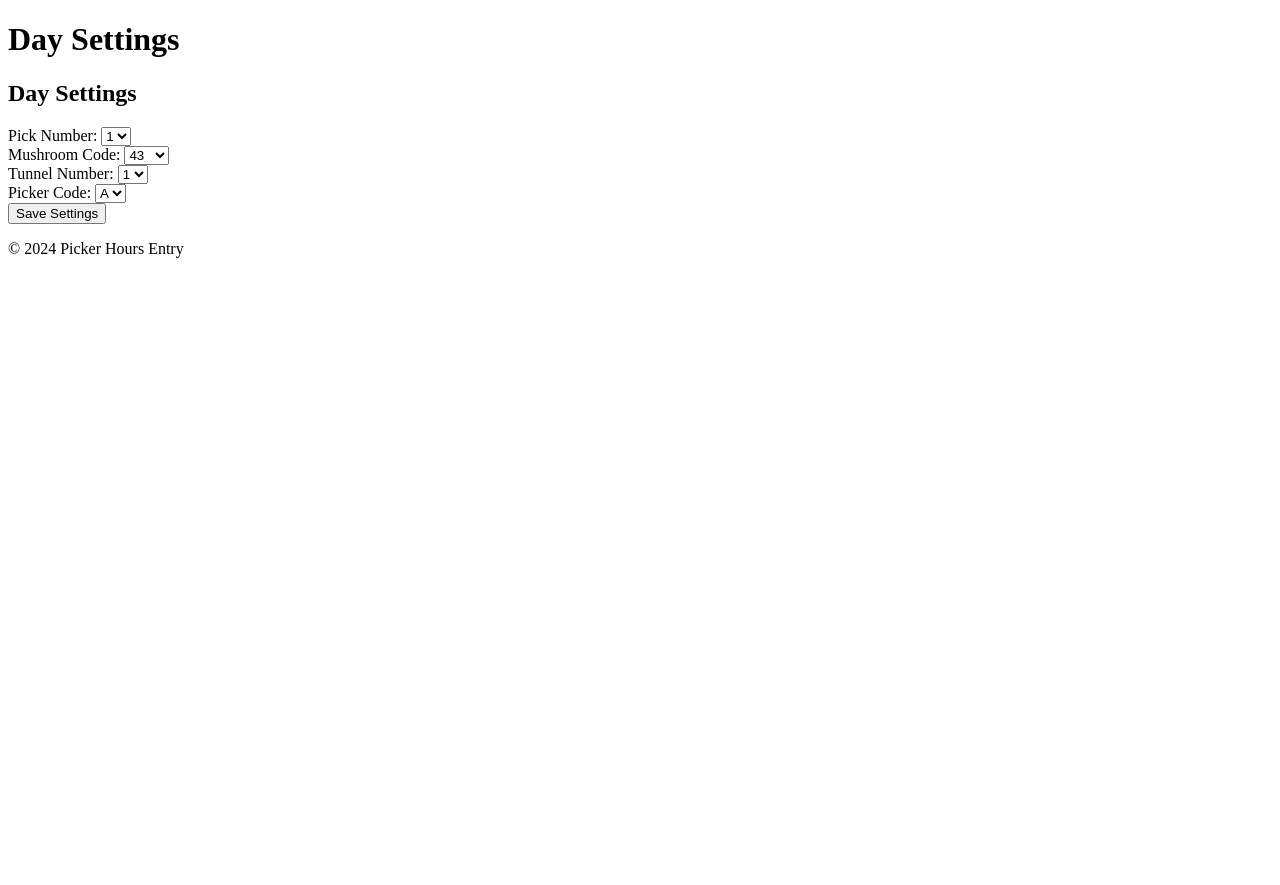
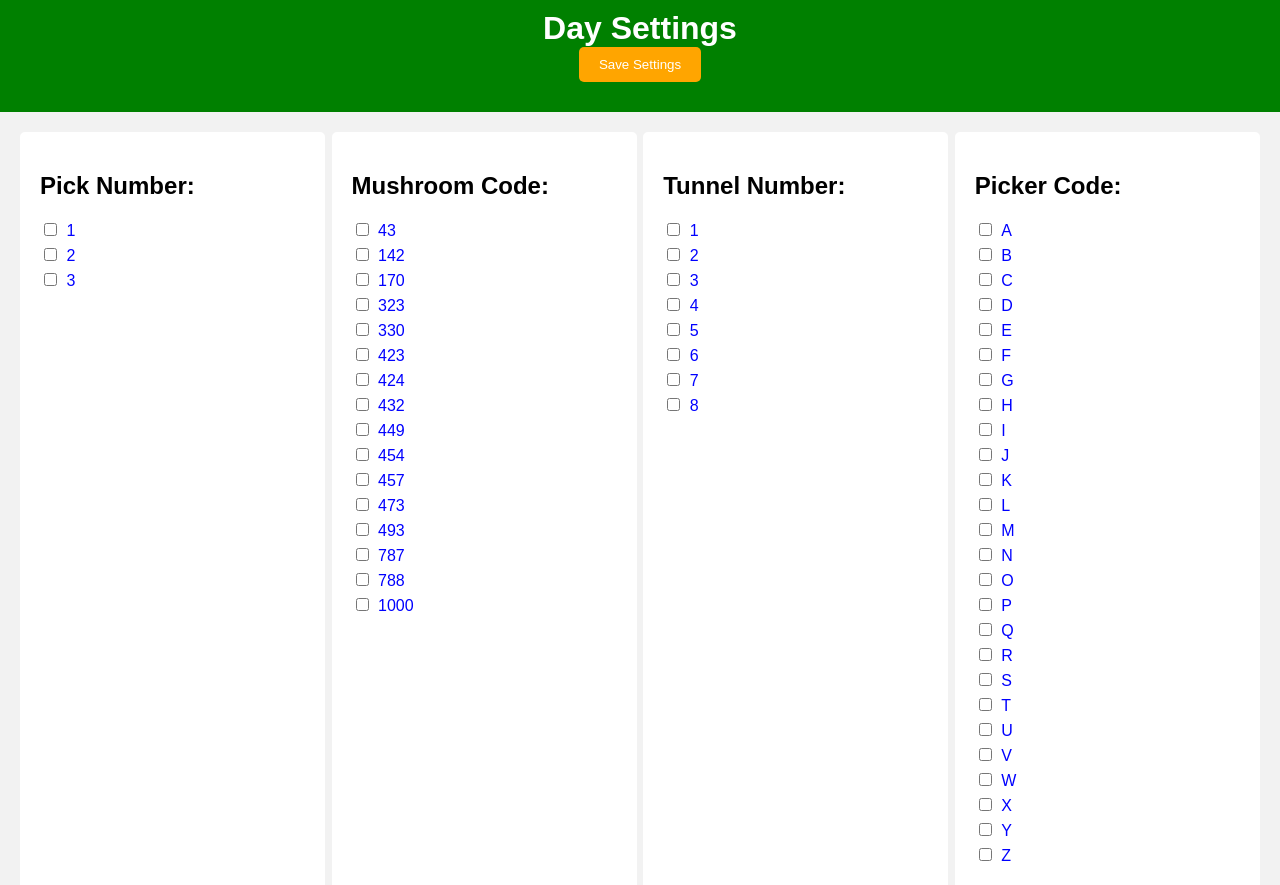
Before and after one commit to lazoriks/FamousPlaces_Country_Quiz, a website: page static/settings.html in a window 1280 px wide. Shown: the top 885 px of the page. Before the commit the page ends 800 px from the top, so only its background shows below. Drawn offline with Linux system fonts and the light colour scheme.

Commit message:
styling main page and setting page

```diff
--- a/static/settings.html
+++ b/static/settings.html
@@ -4,42 +4,150 @@
     <meta charset="UTF-8">
     <meta name="viewport" content="width=device-width, initial-scale=1.0">
     <title>Day Settings</title>
-    <link rel="stylesheet" href="styles.css">
+    <link rel="stylesheet" href="stylesS.css">
 </head>
 <body>
     <header>
         <h1>Day Settings</h1>
+        <button onclick="saveSettings()">Save Settings</button>
     </header>
     <main>
-        <section class="content">
-            <h2>Day Settings</h2>
-            <label for="pickNumber">Pick Number:</label>
-            <select id="pickNumber">
-                <option value="1">1</option>
-                <option value="2">2</option>
-                <option value="3">3</option>
-            </select><br>
-            <label for="mushroomCode">Mushroom Code:</label>
-            <select id="mushroomCode">
-                <option value="43">43</option>
-                <option value="142">142</option>
-                <option value="170">170</option>
-                <!-- Add other mushroom codes here -->
-            </select><br>
-            <label for="tunnelNumber">Tunnel Number:</label>
-            <select id="tunnelNumber">
-                <option value="1">1</option>
-                <option value="2">2</option>
-                <option value="3">3</option>
-                <!-- Add other tunnel numbers here -->
-            </select><br>
-            <label for="pickerCode">Picker Code:</label>
-            <select id="pickerCode">
-                <option value="A">A</option>
-                <option value="B">B</option>
-                <!-- Add other picker codes here -->
-            </select><br>
-            <button onclick="saveSettings()">Save Settings</button>
+        <div class="column">
+            <section class="content">
+                <h2>Pick Number:</h2>
+
+                <input type="checkbox" id="pick1" value="1">
+                <label for="pick1">1</label><br>
+                <input type="checkbox" id="pick2" value="2">
+                <label for="pick2">2</label><br>
+                <input type="checkbox" id="pick3" value="3">
+                <label for="pick3">3</label><br>
+            </section>
+        </div>
+
+        <div class="column">
+            <section class="content">
+                    <h2>Mushroom Code:</h2>
+
+
+                    <input type="checkbox" id="mushroom43" value="43">
+                    <label for="mushroom43">43</label><br>
+                    <input type="checkbox" id="mushroom142" value="142">
+                    <label for="mushroom142">142</label><br>
+                    <input type="checkbox" id="mushroom170" value="170">
+                    <label for="mushroom170">170</label><br>
+                    <input type="checkbox" id="mushroom323" value="323">
+                    <label for="mushroom323">323</label><br>
+                    <input type="checkbox" id="mushroom330" value="330">
+                    <label for="mushroom330">330</label><br>
+                    <input type="checkbox" id="mushroom423" value="423">
+                    <label for="mushroom423">423</label><br>
+                    <input type="checkbox" id="mushroom424" value="424">
+                    <label for="mushroom424">424</label><br>
+                    <input type="checkbox" id="mushroom432" value="432">
+                    <label for="mushroom432">432</label><br>
+                    <input type="checkbox" id="mushroom449" value="449">
+                    <label for="mushroom449">449</label><br>
+                    <input type="checkbox" id="mushroom454" value="454">
+                    <label for="mushroom454">454</label><br>
+                    <input type="checkbox" id="mushroom457" value="457">
+                    <label for="mushroom457">457</label><br>
+                    <input type="checkbox" id="mushroom473" value="473">
+                    <label for="mushroom473">473</label><br>
+                    <input type="checkbox" id="mushroom493" value="493">
+                    <label for="mushroom493">493</label><br>
+                    <input type="checkbox" id="mushroom787" value="787">
+                    <label for="mushroom787">787</label><br>
+                    <input type="checkbox" id="mushroom788" value="788">
+                    <label for="mushroom788">788</label><br>
+                    <input type="checkbox" id="mushroom1000" value="1000">
+                    <label for="mushroom1000">1000</label><br>
+            </section>
+        </div>
+
+        <div class="column">
+            <section class="content">
+                <h2>Tunnel Number:</h2>
+
+                <input type="checkbox" id="tunnel1" value="1">
+                <label for="tunnel1">1</label><br>
+                <input type="checkbox" id="tunnel2" value="2">
+                <label for="tunnel2">2</label><br>
+                <input type="checkbox" id="tunnel3" value="3">
+                <label for="tunnel3">3</label><br>
+                <input type="checkbox" id="tunnel4" value="4">
+                <label for="tunnel4">4</label><br>
+                <input type="checkbox" id="tunnel5" value="5">
+                <label for="tunnel5">5</label><br>
+                <input type="checkbox" id="tunnel6" value="6">
+                <label for="tunnel6">6</label><br>
+                <input type="checkbox" id="tunnel7" value="7">
+                <label for="tunnel7">7</label><br>
+                <input type="checkbox" id="tunnel8" value="8">
+                <label for="tunnel8">8</label><br>
+            </section>
+        </div>
+
+        <div class="column">
+            <section class="content">
+                <h2>Picker Code:</h2>
+
+
+                <input type="checkbox" id="pickerA" value="A">
+                <label for="pickerA">A</label><br>
+                <input type="checkbox" id="pickerB" value="B">
+                <label for="pickerB">B</label><br>
+                <input type="checkbox" id="pickerC" value="C">
+                <label for="pickerC">C</label><br>
+                <input type="checkbox" id="pickerD" value="D">
+                <label for="pickerD">D</label><br>
+                <input type="checkbox" id="pickerE" value="E">
+                <label for="pickerE">E</label><br>
+                <input type="checkbox" id="pickerF" value="F">
+                <label for="pickerF">F</label><br>
+                <input type="checkbox" id="pickerG" value="G">
+                <label for="pickerG">G</label><br>
+                <input type="checkbox" id="pickerH" value="H">
+                <label for="pickerH">H</label><br>
+                <input type="checkbox" id="pickerI" value="I">
+                <label for="pickerI">I</label><br>
+                <input type="checkbox" id="pickerJ" value="J">
+                <label for="pickerJ">J</label><br>
+                <input type="checkbox" id="pickerK" value="K">
+                <label for="pickerK">K</label><br>
+                <input type="checkbox" id="pickerL" value="L">
+                <label for="pickerL">L</label><br>
+                <input type="checkbox" id="pickerM" value="M">
+                <label for="pickerM">M</label><br>
+                <input type="checkbox" id="pickerN" value="N">
+                <label for="pickerN">N</label><br>
+                <input type="checkbox" id="pickerO" value="O">
+                <label for="pickerO">O</label><br>
+                <input type="checkbox" id="pickerP" value="P">
+                <label for="pickerP">P</label><br>
+                <input type="checkbox" id="pickerQ" value="Q">
+                <label for="pickerQ">Q</label><br>
+                <input type="checkbox" id="pickerR" value="R">
+                <label for="pickerR">R</label><br>
+                <input type="checkbox" id="pickerS" value="S">
+                <label for="pickerS">S</label><br>
+                <input type="checkbox" id="pickerT" value="T">
+                <label for="pickerT">T</label><br>
+                <input type="checkbox" id="pickerU" value="U">
+                <label for="pickerU">U</label><br>
+                <input type="checkbox" id="pickerV" value="V">
+                <label for="pickerV">V</label><br>
+                <input type="checkbox" id="pickerW" value="W">
+                <label for="pickerW">W</label><br>
+                <input type="checkbox" id="pickerX" value="X">
+                <label for="pickerX">X</label><br>
+                <input type="checkbox" id="pickerY" value="Y">
+                <label for="pickerY">Y</label><br>
+                <input type="checkbox" id="pickerZ" value="Z">
+                <label for="pickerZ">Z</label><br>
+            </section>
+        </div>
+
         </section>
     </main>
     <footer>
--- a/static/styles.css
+++ b/static/styles.css
@@ -0,0 +1,80 @@
+body {
+    font-family: Arial, sans-serif;
+    margin: 0;
+    padding: 0;
+    background-color: #ffffff; /* білий */
+}
+
+header {
+    background-color: #4CAF50; /* зелений */
+    color: white;
+    padding: 20px;
+    text-align: center;
+}
+
+h1 {
+    margin: 0;
+}
+
+main {
+    display: flex;
+    justify-content: space-around;
+    padding: 20px;
+}
+
+.section {
+    background-color: #ffffff; /* білий */
+    flex: 1;
+    padding: 20px;
+    border: 2px solid #0000FF; /* синій */
+    border-radius: 10px;
+}
+
+.section:nth-child(even) {
+    background-color: #FFFF00; /* жовтий */
+}
+
+.content {
+    display: flex;
+    flex-direction: column;
+}
+
+.content > * {
+    margin-bottom: 10px;
+}
+
+@media screen and (max-width: 600px) {
+    main {
+        flex-direction: column;
+    }
+
+    .section {
+        width: 100%;
+    }
+}
+
+button {
+    background-color: #FFA500; /* оранжевий */
+    color: white;
+    border: none;
+    padding: 10px 20px;
+    text-align: center;
+    text-decoration: none;
+    display: inline-block;
+    font-size: 16px;
+    margin-bottom: 10px;
+    cursor: pointer;
+    border-radius: 5px;
+    width: 100%;
+}
+
+button:hover {
+    background-color: #FF8C00; /* темно-оранжевий */
+}
+
+footer {
+    background-color: #333333; /* сірий */
+    color: white;
+    text-align: center;
+    padding: 20px;
+}
--- /dev/null
+++ b/static/stylesS.css
@@ -0,0 +1,90 @@
+body {
+    font-family: Arial, sans-serif;
+    background-color: #f2f2f2;
+    margin: 0;
+    padding: 0;
+}
+
+header {
+    background-color: green;
+    color: white;
+    padding: 10px;
+    text-align: center;
+}
+
+h1 {
+    margin: 0;
+}
+
+main {
+    padding: 20px;
+    display: flex;
+    flex-wrap: wrap; /* Згортання на малих екранах */
+    justify-content: space-between; /* Рівномірне розташування між елементами */
+}
+
+.column {
+    width: 23%; /* Ширина кожної колонки */
+    padding: 10px;
+    background-color: #fff; /* Фон колонки */
+    border-radius: 5px; /* Закруглені кути */
+    margin-bottom: 20px; /* Відступ між колонками */
+}
+
+.content {
+    padding: 10px;
+}
+
+label {
+    display: block;
+    margin-bottom: 5px;
+    color: blue;
+    display: inline-block;
+    margin-right: 10px;
+}
+
+input[type="checkbox"] {
+    margin-right: 5px;
+}
+
+button {
+    background-color: orange;
+    color: white;
+    border: none;
+    padding: 10px 20px;
+    cursor: pointer;
+    border-radius: 5px;
+    margin-bottom: 20px; /* Відступ внизу кнопки */
+    align-self: flex-end; /* Вирівнювання кнопки внизу колонки */
+}
+
+button:hover {
+    background-color: darkorange;
+}
+
+footer {
+    background-color: blue;
+    color: white;
+    padding: 10px;
+    text-align: center;
+    width: 100%;
+}
+
+p {
+    margin: 0;
+}
+
+@media screen and (max-width: 768px) {
+    .column {
+        width: 100%; /* Колонки переходять на вертикальне розташування */
+        margin-bottom: 10px; /* Зменшення відступу між колонками на малих екранах */
+    }
+
+    label {
+        margin-bottom: 10px; /* Збільшення відступу між підписами на малих екранах */
+    }
+
+    button {
+        align-self: center; /* Вирівнювання кнопки по центру на малих екранах */
+    }
+}
```
Also changed, not shown: static/index.html (+7 -4 lines).
